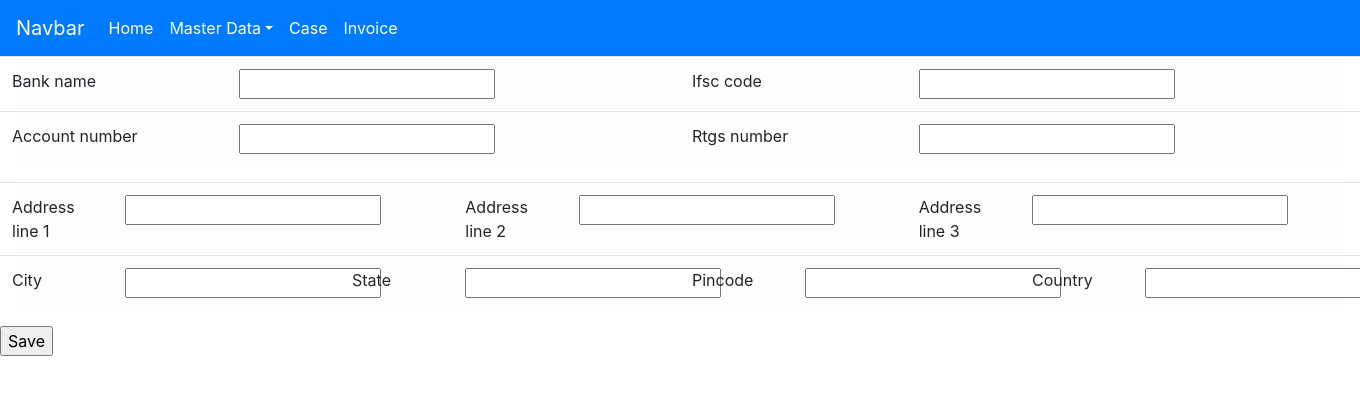
After one commit to prasanth1712/law_suite, a Django app: template MyPrjt1/App1/templates/bank.html in a window 1360 px wide; the page is wider, and only the part inside the window is pictured. The commit adds this page. Shown: the top 395 px of that part. Run offline with Django 3.2, Linux system fonts and the light colour scheme; tables that the repository leaves empty hold one stand-in row (values such as "Sample post"); the template is opened without the code that fills it: values that come from a table or form of the project are taken from there, most other values are stand-ins (such as "Sample title", 1, 10 or a date in 2020); some libraries are stand-ins or nearby versions.

Commit message:
changes to the views and base template

```diff
--- /dev/null
+++ b/MyPrjt1/App1/forms.py
@@ -0,0 +1,11 @@
+from django.forms import ModelForm
+from django.core.exceptions import NON_FIELD_ERRORS
+from .models import Bank,Case,Client,Company,Court
+
+class BankForm(ModelForm):
+    class Meta:
+        model = Bank
+        fields = ('bank_name','account_number','rtgs_number','ifsc_code'\
+             ,'address_line_1','address_line_2','address_line_3','state','city','pincode','country'
+             )
+        exclude = ('created_by','updated_by')
--- a/MyPrjt1/App1/models.py
+++ b/MyPrjt1/App1/models.py
@@ -4,7 +4,7 @@ from django.db import models
 class WhoCols(models.Model):
     date_created = models.DateTimeField(auto_now_add=True)
     created_by =  models.CharField(max_length=200,null=True,blank=True)
-    date_updated = models.DateTimeField()
+    date_updated = models.DateTimeField(auto_now_add=True)
     updated_by =  models.CharField(max_length=200,null=True,blank=True)
 
     class Meta:
@@ -24,13 +24,19 @@ class Address(models.Model):
         abstract = True
 
 class Bank(Address,WhoCols):
-    bank_name =  models.CharField(max_length=200,null=True,blank=True)
-    account_number =  models.IntegerField(null=True,blank=True)
-    rtgs_number = models.IntegerField(null=True,blank=True)
-    ifsc_code =  models.CharField(max_length=200,null=True,blank=True)
+    bank_name =  models.CharField(max_length=200)
+    account_number =  models.IntegerField(unique=True,)
+    rtgs_number = models.IntegerField()
+    ifsc_code =  models.CharField(max_length=200)
 
     def __str__(self):
-        return self.bank_name+' - '+self.city
+        return self.bank_name
+
+    class Meta:
+        constraints = [
+            models.CheckConstraint(check=models.Q(rtgs_number__gt=0),name='rtgs_number'),
+            models.CheckConstraint(check=models.Q(rtgs_number__gt=0),name='account_number')
+        ]
 
 class Company(Address,WhoCols):
     company_name =  models.CharField(max_length=200,null=True,blank=True)
@@ -52,17 +58,18 @@ class Court(Address,WhoCols):
         return self.court_name
 
 class Stage(WhoCols):
-    court_name =  models.CharField(max_length=200,null=True,blank=True)
+    stage_name =  models.CharField(max_length=200,null=True,blank=True)
+    stage_description =  models.CharField(max_length=200,null=True,blank=True)
     def __str__(self):
-        return self.court_name
+        return self.stage_name
 
 class Case(WhoCols):
-    case_number = models.AutoField()
-    client = models.ForeignKey(client,on_delete=models.SET_NULL)
+    case_number = models.AutoField(primary_key=True)
+    client = models.ForeignKey(Client,on_delete=models.CASCADE)
     description =  models.CharField(max_length=2000,null=True,blank=True)
-    court_name =  models.ForeignKey(Cou,on_delete=models.SET_NULL)
-    stage =  models.CharField(max_length=200,null=True,blank=True)
+    court_name =  models.ForeignKey(Court,on_delete=models.CASCADE)
+    stage =  models.ForeignKey(Stage,on_delete=models.CASCADE)
     next_date = models.DateTimeField()
 
     def __str__(self):
-        return self.case_number+' - '+self.client+' - 'self.stage
+        return self.case_number+' - '+self.client+' - '+self.stage
--- /dev/null
+++ b/MyPrjt1/App1/templates/address.html
@@ -0,0 +1,33 @@
+{% extends "base.html" %}
+
+
+{% block content %}
+
+<div class="container-fluid">
+    <table class="table table-light">
+        <tbody>
+            <tr class="row">
+                <td class="col-1">{{form.address_line_1.label}}</td>
+                <td class="col-3">{{form.address_line_1}}</td>
+                <td class="col-1">{{form.address_line_2.label}}</td>
+                <td class="col-3">{{form.address_line_2}}</td>
+                <td class="col-1">{{form.address_line_3.label}}</td>
+                <td class="col-3">{{form.address_line_3}}</td>
+            </tr>
+            <tr class="row">
+                <td class="col-1">{{form.city.label}}</td>
+                <td class="col-2">{{form.city}}</td>
+                <td class="col-1">{{form.state.label}}</td>
+                <td class="col-2">{{form.state}}</td>
+                <td class="col-1">{{form.pincode.label}}</td>
+                <td class="col-2">{{form.pincode}}</td>
+                <td class="col-1">{{form.country.label}}</td>
+                <td class="col-2">{{form.country}}</td>
+            </tr>
+        </tbody>
+    </table>
+</div>
+
+
+
+{% endblock content %}
--- /dev/null
+++ b/MyPrjt1/App1/templates/bank.html
@@ -0,0 +1,33 @@
+{% extends "address.html" %}
+
+{% block content %}
+
+    <form method="post" enctype="multipart/form-data">
+        {% csrf_token %}
+        {{ form.non_field_errors }}
+        {{form.bank_name.errors}}
+        {{form.errors}}
+        <div class="container-fluid">
+            <table class="table table table-light">
+                <tbody>
+                    <tr class="row">
+                        <td class="col-2">{{form.bank_name.label}}</td>
+                        <td class="col-4">{{form.bank_name}}</td>
+                        <td class="col-2">{{form.ifsc_code.label}}</td>
+                        <td class="col-4">{{form.ifsc_code}}</td>
+                    </tr>
+                    <tr class="row">
+                        <td class="col-2">{{form.account_number.label}}</td>
+                        <td class="col-4">{{form.account_number}}<span>{{form.account_number.errors}}</span></td>
+                        <td class="col-2">{{form.rtgs_number.label}}</td>
+                        <td class="col-4">{{form.rtgs_number}}</td>
+                    </tr>
+                </tbody>
+            </table>
+        </div>
+
+        {{block.super}}
+
+    <input type="submit" value="Save">
+    </form>
+{% endblock content %}
--- a/MyPrjt1/App1/urls.py
+++ b/MyPrjt1/App1/urls.py
@@ -1,8 +1,9 @@
 from django.urls import path
 from . import views
 
-app_name = 'app1'
+app_name = 'App1'
 
 urlpatterns = [
-    path('',views.appindex)
+    path('',views.appindex,name='main'),
+    path('bank',views.BankView.as_view(),name='bank')
 ]
--- a/MyPrjt1/MyPrjt1/urls.py
+++ b/MyPrjt1/MyPrjt1/urls.py
@@ -20,5 +20,5 @@ from . import views
 urlpatterns = [
     path('admin/', admin.site.urls),
     path('',views.index),
-    path('app1',include('App1.urls')),
+    path('app1/',include('App1.urls')),
 ]
--- /dev/null
+++ b/MyPrjt1/templates/base.html
@@ -0,0 +1,45 @@
+<!DOCTYPE html>
+<html lang="en">
+<head>
+    <meta charset="UTF-8">
+    <meta name="viewport" content="width=device-width, initial-scale=1.0">
+    <link rel="stylesheet" href="https://maxcdn.bootstrapcdn.com/bootstrap/4.0.0/css/bootstrap.min.css" integrity="sha384-Gn5384xqQ1aoWXA+058RXPxPg6fy4IWvTNh0E263XmFcJlSAwiGgFAW/dAiS6JXm" crossorigin="anonymous">
+    <script src="https://code.jquery.com/jquery-3.2.1.slim.min.js" integrity="sha384-KJ3o2DKtIkvYIK3UENzmM7KCkRr/rE9/Qpg6aAZGJwFDMVNA/GpGFF93hXpG5KkN" crossorigin="anonymous"></script>
+    <script src="https://cdnjs.cloudflare.com/ajax/libs/popper.js/1.12.9/umd/popper.min.js" integrity="sha384-ApNbgh9B+Y1QKtv3Rn7W3mgPxhU9K/ScQsAP7hUibX39j7fakFPskvXusvfa0b4Q" crossorigin="anonymous"></script>
+    <script src="https://maxcdn.bootstrapcdn.com/bootstrap/4.0.0/js/bootstrap.min.js" integrity="sha384-JZR6Spejh4U02d8jOt6vLEHfe/JQGiRRSQQxSfFWpi1MquVdAyjUar5+76PVCmYl" crossorigin="anonymous"></script>
+    <title>{{title}}</title>
+</head>
+<body>
+<nav class="navbar navbar-expand-sm navbar-dark bg-primary">
+    <a class="navbar-brand" href="#">Navbar</a>
+    <button class="navbar-toggler d-lg-none" type="button" data-toggle="collapse" data-target="#collapsibleNavId" aria-controls="collapsibleNavId"
+        aria-expanded="false" aria-label="Toggle navigation"></button>
+    <div class="collapse navbar-collapse" id="collapsibleNavId">
+        <ul class="navbar-nav mr-auto mt-2 mt-lg-0">
+            <li class="nav-item active">
+                <a class="nav-link" href="#">Home <span class="sr-only">(current)</span></a>
+            </li>
+            <li class="nav-item active dropdown">
+                <a class="nav-link dropdown-toggle" href="#" id="dropdownId" data-toggle="dropdown" aria-haspopup="true" aria-expanded="false">Master Data</a>
+                <div class="dropdown-menu" aria-labelledby="dropdownId">
+                    <a class="dropdown-item" href="#">Organization</a>
+                    <a class="dropdown-item" href="#">Customer</a>
+                    <a class="dropdown-item" href="#">Bank</a>
+                    <a class="dropdown-item" href="#">Case Stage</a>
+                </div>
+            </li>
+            <li class="nav-item active">
+                <a class="nav-link" href="#">Case</a>
+            </li>
+            <li class="nav-item active">
+                <a class="nav-link" href="#">Invoice</a>
+            </li>
+        </ul>
+    </div>
+</nav>
+{% block content %}
+
+{% endblock content %}
+
+</body>
+</html>
```
Also changed, not shown: MyPrjt1/App1/admin.py (+43 -4 lines), MyPrjt1/App1/views.py (+19 -3 lines), MyPrjt1/templates/index.html (+7 -11 lines), MyPrjt1/App1/migrations/0004_case_court_stage.py (added), MyPrjt1/App1/migrations/0005_auto_20210203_1648.py (added), MyPrjt1/App1/migrations/0006_auto_20210204_1802.py (added), MyPrjt1/App1/migrations/0007_auto_20210205_1014.py (added), MyPrjt1/App1/migrations/0008_auto_20210205_1041.py (added), MyPrjt1/App1/migrations/0009_auto_20210205_1042.py (added), MyPrjt1/App1/migrations/0010_auto_20210205_1115.py (added), MyPrjt1/App1/templates/app1.html (renamed from MyPrjt1/templates/App1/app1.html), MyPrjt1/db.sqlite3.
